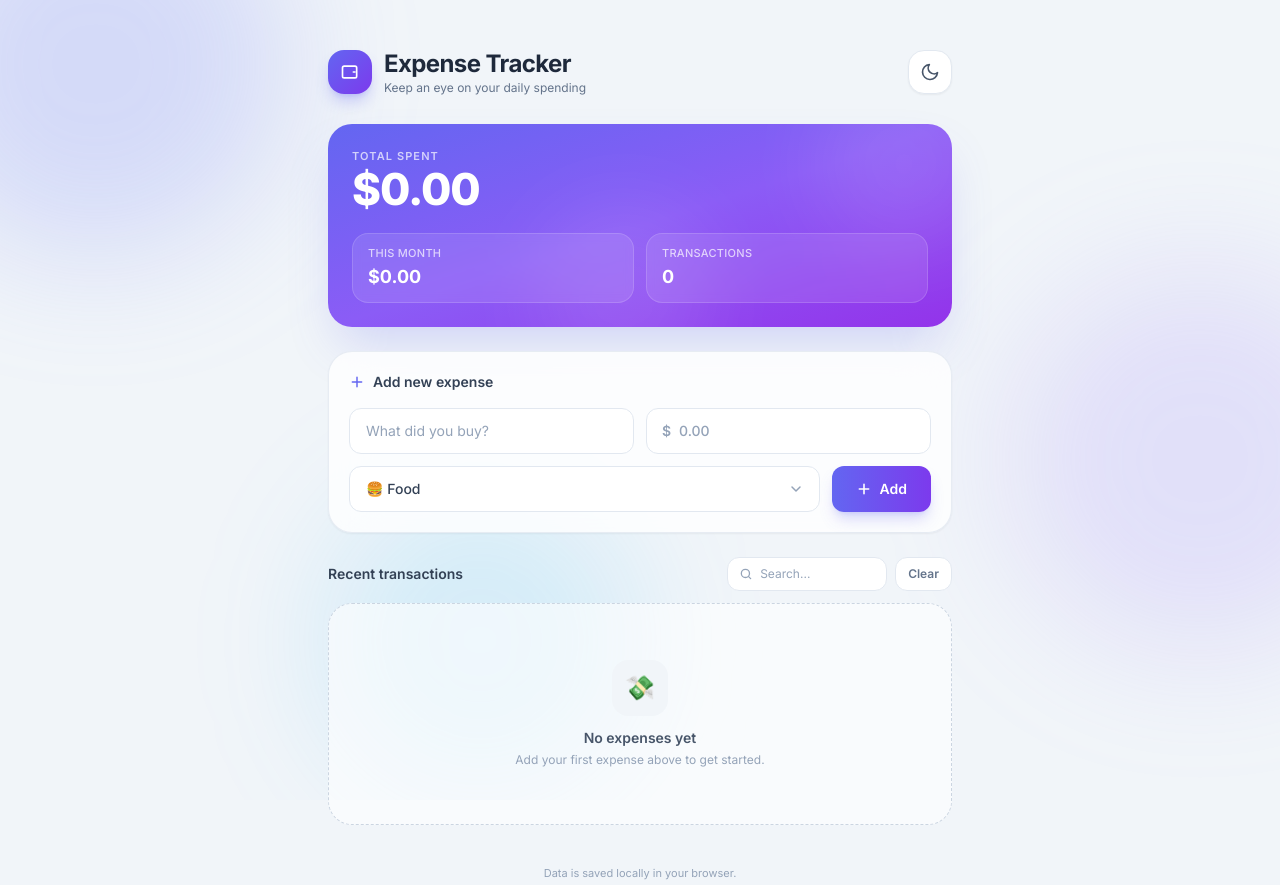
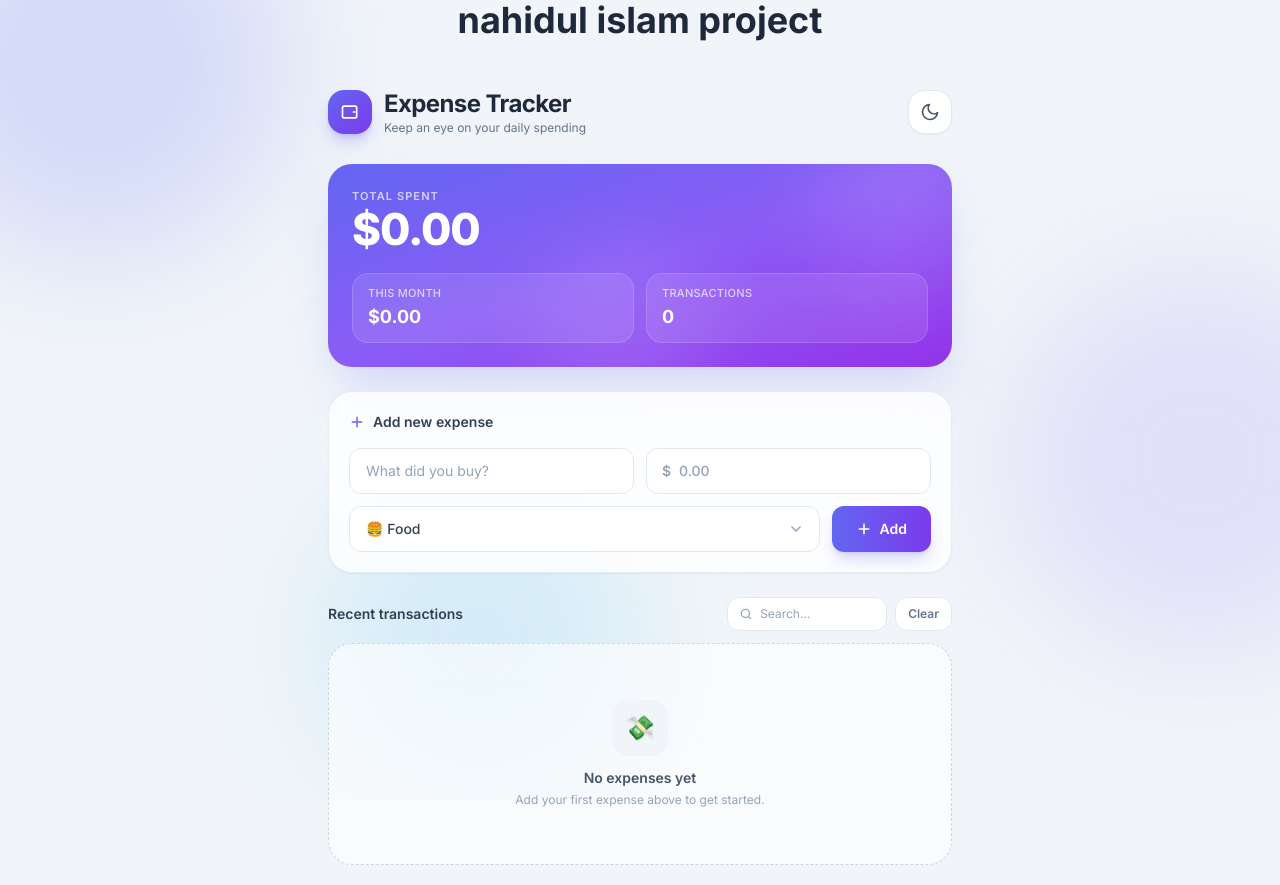
Before and after one commit to developer-mustafa/expense-tracker-simple-app, a plain HTML site: page index.html in a window 1280 px wide. Shown: the top 885 px of the page. Drawn offline with nearby package versions, Linux system fonts and the light colour scheme.

Commit message:
added a new headline

```diff
--- a/index.html
+++ b/index.html
@@ -56,6 +56,8 @@
 </head>
 
 <body class="min-h-screen font-sans antialiased bg-slate-100 dark:bg-slate-950 text-slate-800 dark:text-slate-100 transition-colors duration-300">
+
+  <h1 class="text-center text-4xl font-bold"> nahidul islam project  </h1>
 
   <!-- Decorative background blobs -->
   <div class="pointer-events-none fixed inset-0 overflow-hidden -z-10">
```
